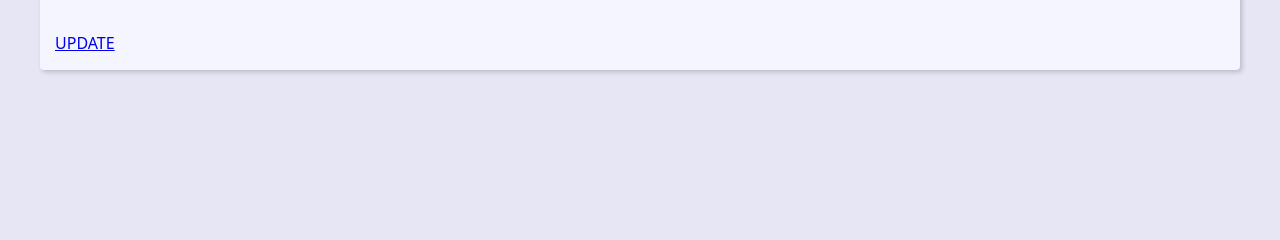
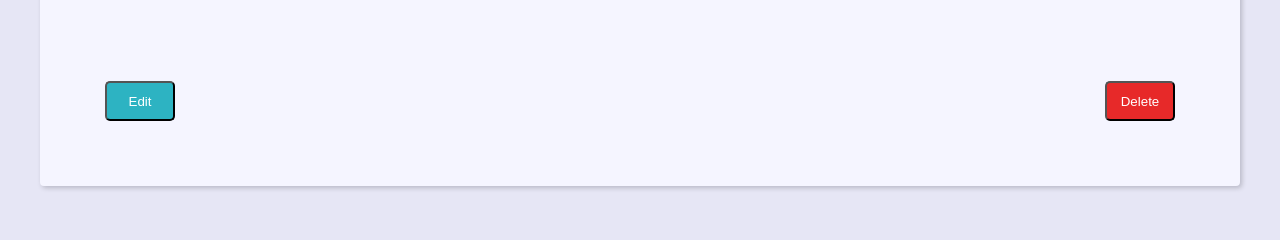
Before and after one commit to proguimador1/Projeto-Agenda-Curso, a Django app: template contact/templates/contact/contact.html in a window 1280 px wide. Shown: the part 507-747 px from the top of the page. Run offline with Django 5.2, Linux system fonts and the light colour scheme; the template is opened without the code that fills it, so the values that code supplies are empty.

Commit message:
Made the buttons to redirect to the contact delete and update pages

```diff
--- a/base_static/global/css/style.css
+++ b/base_static/global/css/style.css
@@ -312,3 +312,43 @@
     filter: brightness(80%);
     box-shadow: 0 0 5px var(--link-dark-color);
   }
+
+.redirect-button{
+  width: 100%;
+  display: flex;
+  justify-content: space-between;
+  padding: 5rem;
+}
+
+.redirect-button a{
+  text-decoration: none;
+}
+
+.redirect-button a:hover{
+  text-decoration: underline;
+  cursor: pointer;
+}
+
+.redirect-button button{
+  width: 7rem;
+  height: 4rem;
+  color: white;
+  border-radius: 5px;
+  text-decoration: inherit;
+  cursor: inherit;
+}
+
+#update-button{
+  background-color: rgb(45, 179, 194);
+}
+
+#update-button:hover{
+  background-color: rgb(55, 44, 171);
+}
+
+#delete-button{
+  background-color: rgb(231, 41, 41);
+}
+#delete-button:hover{
+  background-color: rgb(146, 50, 50);
+}
--- a/contact/templates/contact/contact.html
+++ b/contact/templates/contact/contact.html
@@ -14,7 +14,24 @@
         <p><b>Created date: </b>{{contact.created_date}}</p>
         <p><b>Category: </b>{{contact.category.name}}</p>
         <p><b>Description: </b>{{contact.description}}</p>
+
     </div>
 
-    <a href="{% url "update" contact.id%}">UPDATE</a>
+    <div class='redirect-button'>
+        <a href="{% url "update" contact.id%}"
+        class="">
+            <button id="update-button">
+                Edit
+            </button>
+        </a>
+
+        <a href="#"
+        class="">
+            <button id="delete-button">
+                Delete
+            </button>
+        </a>
+    </div>
+
+
 {% endblock content %}
```
